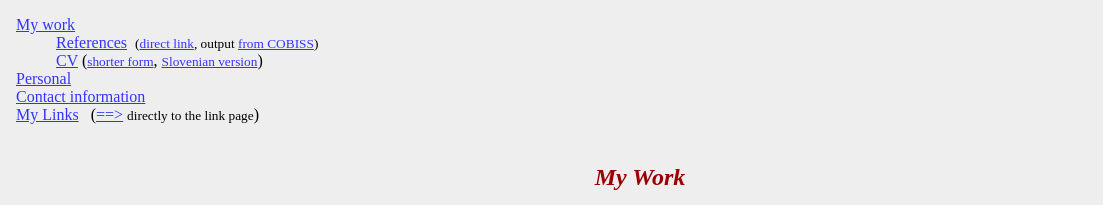
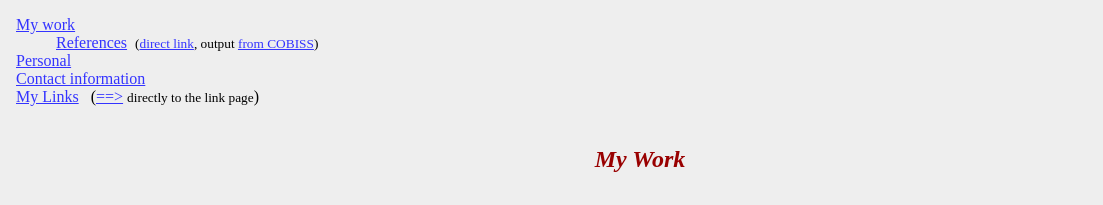
Before and after one commit to ajgorhoe/igor, a plain HTML site: page index_old.html in a window 1280 px wide. Shown: the part 336-541 px from the top of the page, 0-1103 px from the left. Drawn offline with Linux system fonts and the light colour scheme.

Commit message:
Minor update

```diff
--- a/index_old.html
+++ b/index_old.html
@@ -37,6 +37,7 @@
                       href="../inverse/index.html">Inverse</a></i>&nbsp;
                   <a href="iglib/index.html"><i>IGLib</i></a>&nbsp; <a
                     href="http://www.premisa.si/">Igor Gresovnik</a>&nbsp;
+
 
 
 
@@ -119,6 +120,7 @@ of
 
 
 
+
                   Wales Swansea</a>, 2000 (&gt;&gt; <a
                   href="../inverse/doc/phd/index.html">thesis</a>).</li>
             </ul>
@@ -127,6 +129,7 @@ of
             Instrumentation and Process Control (COBIK).<br>
             <b>Mail:</b> <a
 href="mailto:gresovnik_@gmail.com?Cc=gresovnik_@gmail.com&amp;subject=%20%20%3Cfrom%20your%20home%20page%3E&amp;Body=Delete%20this%20line%20and%20underscores%20in%20addresses%20before%20sending%21&amp;Priority=Normal">gresovnik_(at)
+
 
 
 
@@ -185,6 +188,7 @@ href="mailto:gresovnik_@gmail.com?Cc=gresovnik_@gmail.com&amp;subject=%20%20%3Cf
 
 
 
+
               <small>(<a href="0docigor/bib/index.html">direct link</a>,
                 output <a
                   href="0docigor/bib/bibliography_gresovnik_cobiss.htm">from
@@ -213,14 +217,8 @@ href="mailto:gresovnik_@gmail.com?Cc=gresovnik_@gmail.com&amp;subject=%20%20%3Cf
 
 
 
+
                   COBISS</a>)</small>&nbsp; <br>
-              <a href="0docigor/index.html">CV</a> (<small><a
-                  href="0docigor/cv_gresovnik_en_short.pdf">shorter form</a></small>,
-              <a href="0docigor/15_cv_gresovnik_slo.pdf"><small>Slovenian
-
-
-
-                  version</small></a>) <br>
             </div>
             <a href="#personal">Personal</a><br>
             <a href="#contact">Contact information</a><br>
@@ -263,6 +261,7 @@ href="mailto:gresovnik_@gmail.com?Cc=gresovnik_@gmail.com&amp;subject=%20%20%3Cf
     accessible on my <a href="doc/index.html">document pages</a>.<br>
     &nbsp; I am developing my own base library for development of
     complex technical and other applications (<a href="iglib/index.html"><i>IGLib</i></a>),
+
 
 
 
@@ -371,6 +370,7 @@ href="http://splet02.izum.si/cobiss/BibPersonal.jsp?init=t&amp;code=&amp;type=co
 
 
 
+
       link</a> for up-to date server version).&nbsp; <br>
     See also a list of <a href="doc/index.html">selected documents</a>
     available online.&nbsp; <br>
@@ -424,6 +424,7 @@ href="mailto:gresovnik_@gmail.com?Cc=gresovnik_@gmail.com&amp;subject=%20%20%3Cf
 
 
 
+
       (at) gmail.com</a> (without spaces and underscores!). I constantly
     change other addresses. If you want to ring me up, try to dial
     00386-1-470-1918. If I'm not there, they should be able to tell you
@@ -432,6 +433,7 @@ href="mailto:gresovnik_@gmail.com?Cc=gresovnik_@gmail.com&amp;subject=%20%20%3Cf
     <h2>
       <center>
         <h1><font color="#990000"><b><i><font size="+2"><a name="links"></a>Useful
+
 
 
 
@@ -495,6 +497,7 @@ href="mailto:gresovnik_@gmail.com?Cc=gresovnik_@gmail.com&amp;subject=%20%20%3Cf
             <td nosave="" valign="middle" align="center">
               <center> <a href="../inverse/index.html">Inverse</a>&nbsp;
 |
+
 
 
 
@@ -576,6 +579,7 @@ href="mailto:gresovnik_@gmail.com?Cc=gresovnik_@gmail.com&amp;subject=%20%20%3Cf
 
 
 
+
       <a href="../index_static.html">maintained pages</a>&nbsp; <br>
     </div>
     <br>
@@ -587,6 +591,7 @@ href="mailto:gresovnik_@gmail.com?Cc=gresovnik_@gmail.com&amp;subject=%20%20%3Cf
 src="http://www.arnes.si/cgi-bin/counter?md=7%7Cdd=B%7Cid=IGarnes_igor_index"><small>&nbsp;&nbsp;&nbsp;
 If
 you
+
 
 
 
```
